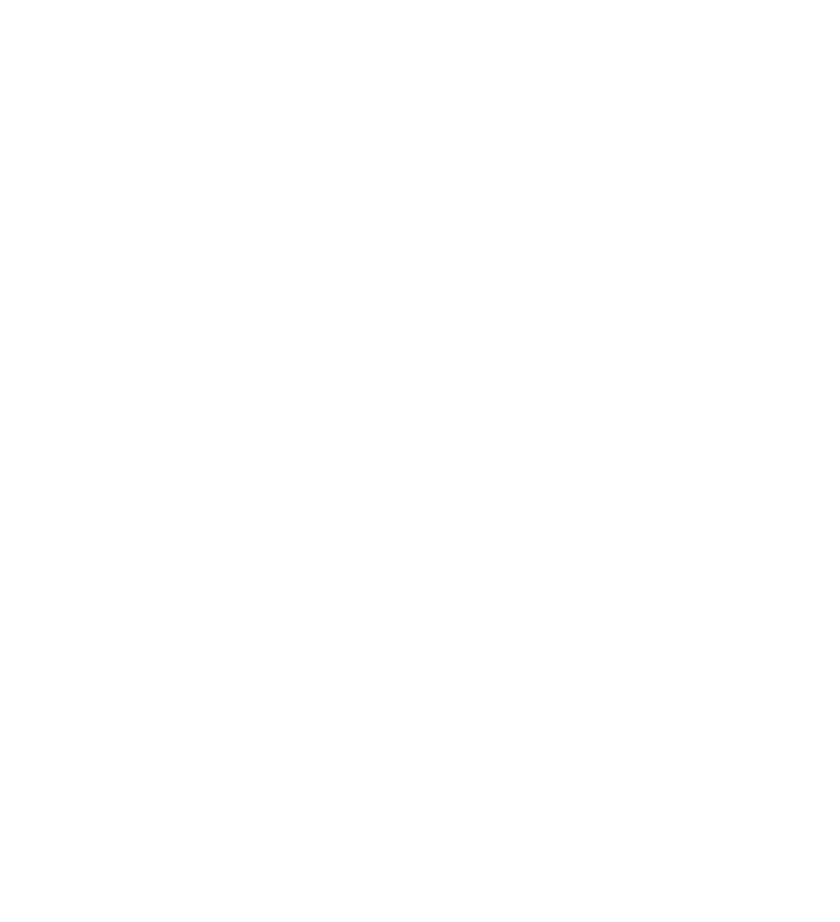
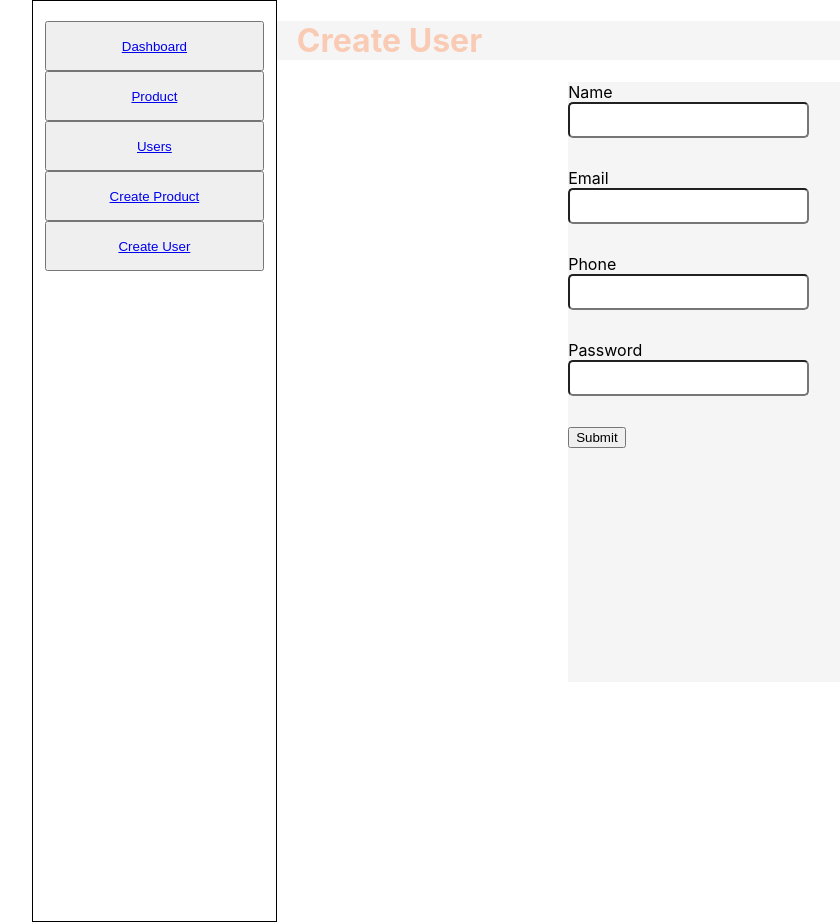
Before and after one commit to Tokonih/Etsy-Ecommerce-React.js-Project-, a React (Create React App) app in the folder Desktop/Etsy Dashboard/Etsy Dashboard/: page /Createusers in a window 1280 px wide. Before the commit this address had no page. Shown: the whole page, without its empty margins (0-840 px from the left). Before the commit the page ends 800 px from the top, so only its background shows below. Built offline with nearby package versions, Linux system fonts and the light colour scheme.

Commit message:
delete user

```diff
--- a/Desktop/Etsy Dashboard/Etsy Dashboard/src/App.css
+++ b/Desktop/Etsy Dashboard/Etsy Dashboard/src/App.css
@@ -218,3 +218,20 @@
   width: 60%;
   border-radius: 5px;
 }
+/* table */
+
+table {
+  font-family: arial, sans-serif;
+  border-collapse: collapse;
+  width: 100%;
+}
+
+td, th {
+  border: 1px solid #dddddd;
+  text-align: left;
+  padding: 8px;
+}
+
+tr:nth-child(even) {
+  background-color: #dddddd;
+}
--- a/Desktop/Etsy Dashboard/Etsy Dashboard/src/App.js
+++ b/Desktop/Etsy Dashboard/Etsy Dashboard/src/App.js
@@ -5,6 +5,7 @@
 import Users from './Users';
 import Createproduct from './Createproduct';
 import Editproduct from './Editproduct';
+import Createusers from './Createusers';
 
 function App() {
   return (
@@ -16,6 +17,7 @@
                 <Route exact path="/Users" element={<Users/>} />
                 <Route exact path="/Createproduct" element={<Createproduct/>} />
                 <Route exact path="/Editproduct/:id" element={<Editproduct/>} />
+                <Route exact path="/Createusers" element={<Createusers/>} />
             </Routes>
         </BrowserRouter>
 
--- a/Desktop/Etsy Dashboard/Etsy Dashboard/src/Createproduct.js
+++ b/Desktop/Etsy Dashboard/Etsy Dashboard/src/Createproduct.js
@@ -53,7 +53,7 @@
           <button><Link className="link" to="/Createproduct">
             Create Product
           </Link></button>
-         <button> <Link className="link">Create User </Link></button>
+         <button> <Link className="link" to="/Createusers">Create User </Link></button>
         </div>
         <div className="Dash-right">
           <h1>Create Product</h1>
--- /dev/null
+++ b/Desktop/Etsy Dashboard/Etsy Dashboard/src/Createusers.js
@@ -0,0 +1,93 @@
+import { useState } from "react"
+import { Link } from "react-router-dom"
+
+function Createusers(){
+    const [name, setName]= useState("")
+    const [email, setEmail]= useState("")
+    const [phone, setPhone] = useState("")
+    const [password, setPassword] = useState("")
+    const [err, setErr] = useState (false)
+
+    const handleSubmit = (e) =>{
+        e.preventDefault()
+        if(name === "" || email === "" || phone === ""  || password === ""){
+            alert('not working')
+            setErr(true)
+            return
+        }
+
+        const userDetails ={
+            name:name,
+            phone:phone,
+            email:email,
+            password: password
+        }
+        console.table(userDetails)
+
+        fetch("http://159.65.21.42:9000/register",{
+            method: "POST",
+            headers:{"Content-Type" : "Application/json"},
+            body:JSON.stringify(userDetails)
+        }).then((resp)=>resp.json)
+        .then((data)=>{
+            alert('user created')
+            console.log(data)
+        }).catch((err)=>{
+            console.log(err.message)
+        })
+
+    }
+
+    return(
+        <div className="Dash">
+        <div className="Dashboard">
+          <div className="Dash-left">
+           <button> <Link className="link" to="/" >Dashboard</Link></button>
+           <button> <Link className="link" to="/Product">Product </Link></button>
+            <button><Link className="link" to="/Users">Users</Link></button>
+            <button><Link className="link" to="/Createproduct">
+              Create Product
+            </Link></button>
+           <button> <Link className="link" to="/Createusers">Create User </Link></button>
+          </div>
+          <div className="Dash-right">
+            <h1>Create User</h1>
+
+            <div>
+               <form  className="createproduct" onSubmit={handleSubmit}>
+                  <div>
+                      <label>Name</label>
+                      <input type="text" onChange={(e)=>setName(e.target.value)} value={name} />
+                     {err === true && name ===""? <span>Name required</span> : name=== null}
+                  </div>
+
+                  <div>
+                      <label>Email</label>
+                      <input type="email" onChange={(e)=>setEmail(e.target.value)} value={email}/>
+                      {err=== true && email==="" ? <span>Email required</span> : email=== null}
+                  </div>
+
+                  <div>
+                      <label>Phone</label>
+                      <input type="number" onChange={(e)=> setPhone(e.target.value)} value={phone}/>
+                      {err=== true && phone === ""? <span>Phone Required</span>: phone === null}
+                  </div>
+
+                  <div>
+                      <label>Password</label>
+                      <input type="text" onChange={(e)=> setPassword(e.target.value)} value={password}/>
+                      {err=== true && password === ""? <span>password Required</span>: password === null}
+                  </div>
+
+
+                  <button>Submit</button>
+               </form>
+            </div>
+
+
+          </div>
+        </div>
+      </div>
+    )
+}
+export default Createusers;
--- a/Desktop/Etsy Dashboard/Etsy Dashboard/src/Dashboard.js
+++ b/Desktop/Etsy Dashboard/Etsy Dashboard/src/Dashboard.js
@@ -29,7 +29,7 @@
           <Link className="link" to="/Createproduct">
             Create Product
           </Link>
-          <Link className="link">Create User </Link>
+          <Link className="link" to="/Createusers">Create User </Link>
         </div>
         <div className="Dash-right">
           <h1>Etsy</h1>
@@ -50,7 +50,23 @@
             </div>
           </div>
           <div>
-            {/* <h1>Products</h1> */}
+            <h1>Products</h1>
+            <div className="find-something-row">
+            {totalProduct && totalProduct.map((data)=>(
+                     <div className="find-something-card" key={totalProduct.id}>
+                     <img src={data.image} alt="" />
+                     <p>{data.description}</p>
+                     <h3>₦{data.price}</h3>
+                     <p>{data.name}</p>
+
+                   </div>
+            ))}
+
+
+
+
+
+        </div>
           </div>
         </div>
       </div>
--- a/Desktop/Etsy Dashboard/Etsy Dashboard/src/Product.js
+++ b/Desktop/Etsy Dashboard/Etsy Dashboard/src/Product.js
@@ -45,7 +45,7 @@
           <Link className="link" to="/Createproduct">
             Create Product
           </Link>
-          <Link className="link">Create User </Link>
+          <Link className="link" to="Createusers">Create User </Link>
         </div>
         <div className="Dash-right">
           <h1>Product</h1>
--- a/Desktop/Etsy Dashboard/Etsy Dashboard/src/Users.js
+++ b/Desktop/Etsy Dashboard/Etsy Dashboard/src/Users.js
@@ -1,5 +1,37 @@
+import { useEffect, useState } from "react";
 import { Link,  } from "react-router-dom";
 function Users() {
+
+  const [users, setUsers] = useState([])
+  const getUser = ()=>{
+    fetch(`http://159.65.21.42:9000/users`)
+    .then((resp)=> resp.json())
+    .then((data)=>{
+      // const user = data.map((thisuser)=>{
+      //   return{...thisuser, category:cat}
+      // })
+      setUsers(data)
+      // console.log(data)
+    })
+  }
+
+  const deleteUser = (id)=>{
+    if(window.confirm("Do you want to delete ?")){
+      fetch(`http://159.65.21.42:9000/user/${id}`,{
+        method:"Delete",
+      }).then((resp)=>{
+        alert("Delete successful")
+        window.location.reload()
+      }).catch((err)=>{
+        console.log(err)
+      })
+    }
+  }
+
+  useEffect(()=>{
+    getUser()
+  },[])
+
   return (
     <div className="Dash">
       <div className="Dashboard">
@@ -10,26 +42,50 @@
           <Link className="link" to="/Createproduct">
             Create Product
           </Link>
-          <Link className="link">Create User </Link>
+          <Link className="link" to="/Createusers">Create User </Link>
         </div>
         <div className="Dash-right">
           <h1>Users</h1>
          <div>
+
          <table>
-            <tr className="table-row">
+            <tr >
                 <th>Name</th>
                 <th>Email</th>
                 <th>Phone</th>
+                <th>Password</th>
                 <th>Action</th>
             </tr>
 
-            <tr>
-                <td>Tokonih</td>
-                <td>Tokonih@gmail.com</td>
-                <td>1234567890</td>
+            {users && users.map((use)=>(
+              <tr >
+                  <td>{use.name}</td>
+                <td>{use.email}</td>
+                <td>{use.phone}</td>
+                <td>{use.password}</td>
+                <td><button className="edit" >Edit</button> <button className="delete" onClick={()=> deleteUser(use._id)}>Delete</button></td>
+
+            </tr>
+            ))}
+
+
+
+
+            {/* <tr>{users && users.map((thisuser)=>(
+              <div>
+                    <td>{thisuser.name}</td>
+                <td>{thisuser.email}</td>
+                <td>{thisuser.phone}</td>
+                <td>{thisuser.password}</td>
                 <td><button className="edit">Edit</button> <button className="delete">Delete</button></td>
-            </tr>
+              </div>
+            ))}
+            <tr/> */}
+
+            {/* </tr> */}
+
           </table>
+
          </div>
         </div>
       </div>
```
